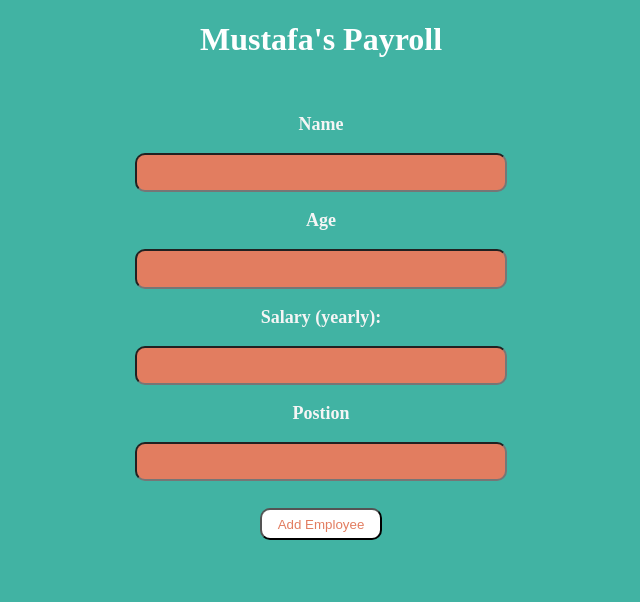
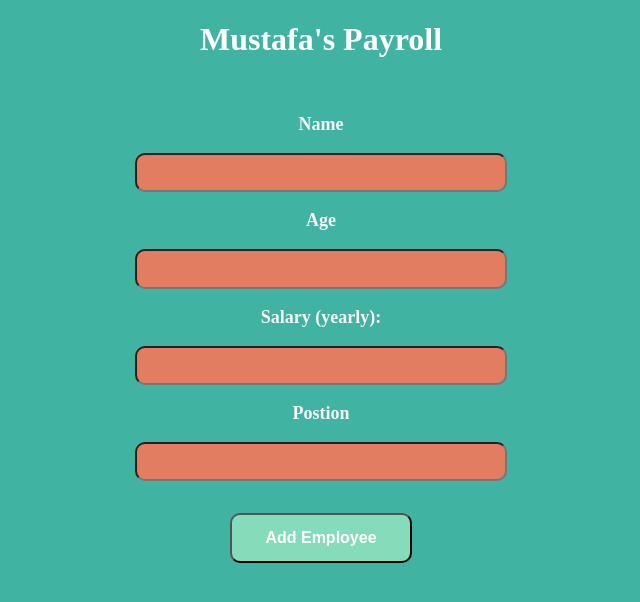
Before and after one commit to mustafamohamed-web/employee-database, a React (Create React App) app in the folder client/: page / in a window 1280 px wide. Shown: the top 602 px of the page, without its empty margins (287-927 px from the left). Built offline with nearby package versions, Linux system fonts and the light colour scheme.

Commit message:
set up state

```diff
--- a/client/src/App.css
+++ b/client/src/App.css
@@ -37,9 +37,12 @@ h1 {
 .btn {
   margin-top: 2em;
   padding: 0.5em;
-  width: 10%;
+  width: 15%;
+  height: 50px;
   border-radius: 10px;
   cursor: pointer;
-  background-color: white;
-  color: #e27d60;
+  background-color: #85dcba;
+  color: white;
+  font-weight: 600;
+  font-size: 1rem;
 }
--- a/client/src/App.js
+++ b/client/src/App.js
@@ -1,20 +1,50 @@
-import React from "react";
+import React, { useState } from "react";
 import "./App.css";
 
 function App() {
+  const [name, setName] = useState("");
+  const [age, setAge] = useState(0);
+  const [postion, setPosition] = useState("");
+  const [salary, setSalary] = useState(0);
+
+  const handleClick = () => {
+    console.log(name + age + salary + postion);
+  };
   return (
     <div className="App">
       <h1>Mustafa's Payroll</h1>
       <div className="inputs">
         <label>Name</label>
-        <input type="text" />
+        <input
+          type="text"
+          onChange={(e) => {
+            setName(e.target.value);
+          }}
+        />
         <label>Age</label>
-        <input type="Number" />
+        <input
+          type="Number"
+          onChange={(e) => {
+            setAge(e.target.value);
+          }}
+        />
         <label>Salary (yearly):</label>
-        <input type="Number" />
+        <input
+          type="Number"
+          onChange={(e) => {
+            setSalary(e.target.value);
+          }}
+        />
         <label>Postion</label>
-        <input type="text" />
-        <button className="btn">Add Employee</button>
+        <input
+          type="text"
+          onChange={(e) => {
+            setPosition(e.target.value);
+          }}
+        />
+        <button onClick={handleClick} className="btn">
+          Add Employee
+        </button>
       </div>
     </div>
   );
```
